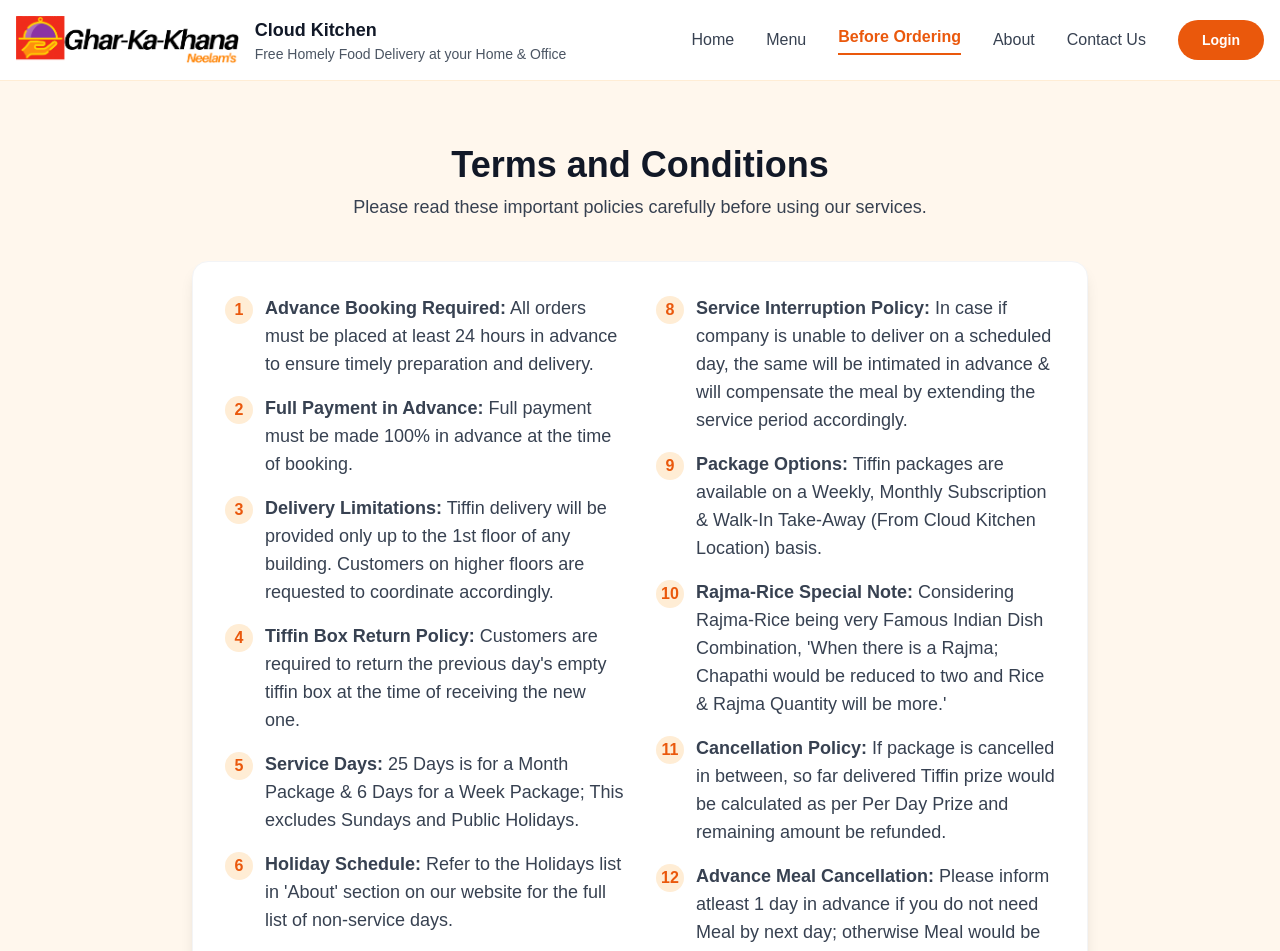
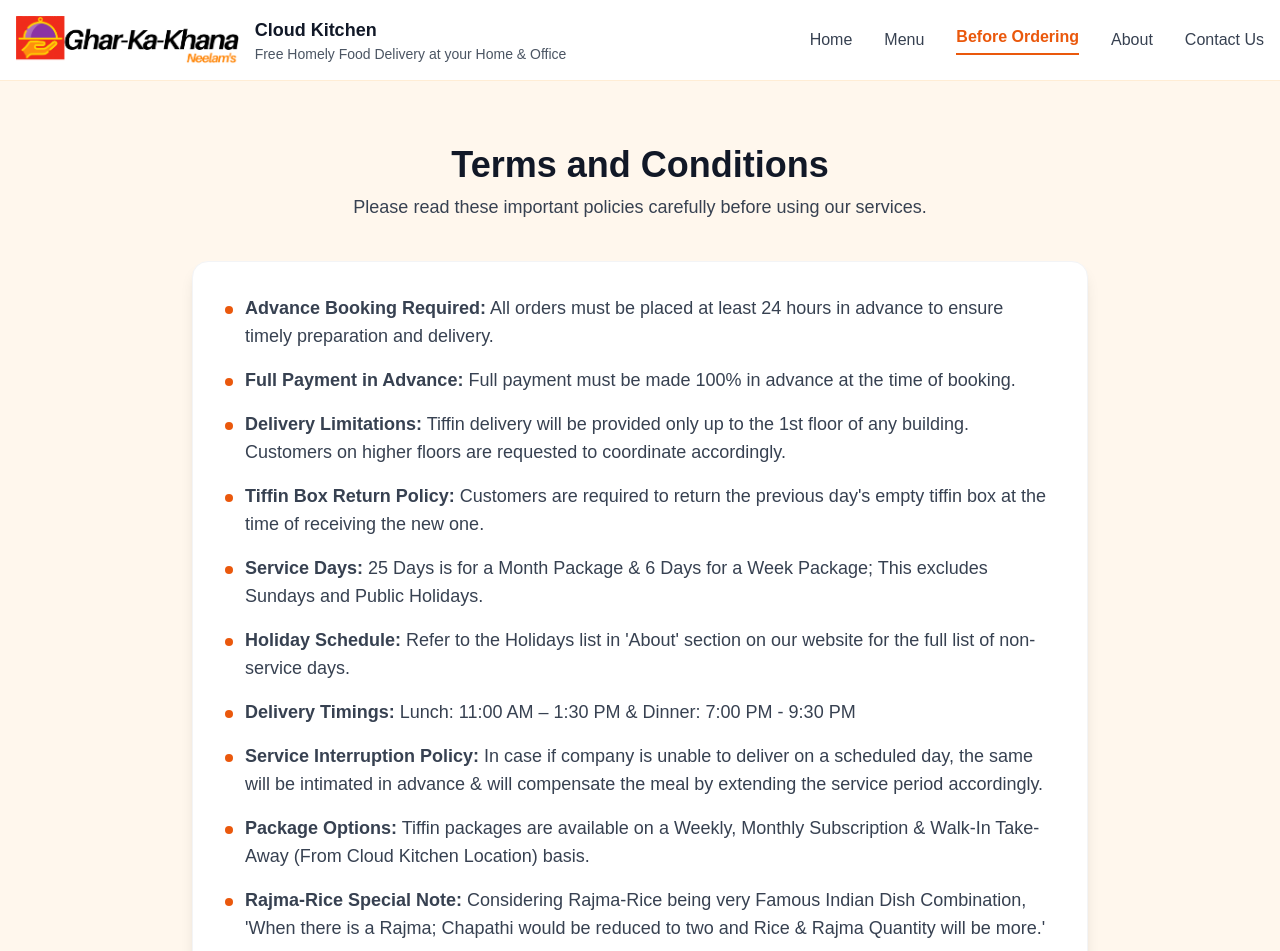
Before and after one commit to rev2607/GharKaKhana_redesign, a Next.js app: page /before-ordering in a window 1280 px wide. Shown: the top 951 px of the page. Built offline with nearby package versions, Linux system fonts and the light colour scheme.

Commit message:
updates in page.tsx

```diff
--- a/app/about/page.tsx
+++ b/app/about/page.tsx
@@ -34,9 +34,7 @@ export default function AboutPage() {
               <Link href="/contact" className="text-gray-700 hover:text-orange-600 font-medium transition-colors">
                 Contact Us
               </Link>
-              <Button className="bg-orange-600 hover:bg-orange-700 text-white px-6 py-2 rounded-full font-semibold">
-                Login
-              </Button>
+
             </nav>
           </div>
         </div>
@@ -256,7 +254,7 @@ export default function AboutPage() {
                 alt="Ghar-Ka-Khana Logo"
                 width={200}
                 height={60}
-                className="h-12 w-auto mb-4 brightness-0 invert"
+                className="h-16 w-auto mb-4"
               />
               <p className="text-gray-300 mb-6 max-w-md">
                 Delicious home-cooked meals delivered to your doorstep daily. Taste the love in every bite.
--- a/app/before-ordering/page.tsx
+++ b/app/before-ordering/page.tsx
@@ -33,9 +33,7 @@ export default function BeforeOrderingPage() {
               <Link href="/contact" className="text-gray-700 hover:text-orange-600 font-medium transition-colors">
                 Contact Us
               </Link>
-              <Button className="bg-orange-600 hover:bg-orange-700 text-white px-6 py-2 rounded-full font-semibold">
-                Login
-              </Button>
+
             </nav>
           </div>
         </div>
@@ -52,101 +50,95 @@ export default function BeforeOrderingPage() {
 
             {/* Main White Card */}
             <div className="bg-white rounded-2xl shadow-lg p-8 border border-gray-100">
-              <div className="grid md:grid-cols-2 gap-8">
-                {/* Left Column */}
               <div className="space-y-4">
                 <div className="flex items-start space-x-3">
-                    <div className="bg-orange-100 text-orange-600 w-7 h-7 rounded-full flex items-center justify-center text-base font-bold flex-shrink-0 mt-0.5">1</div>
+                  <div className="w-2 h-2 bg-orange-600 rounded-full flex-shrink-0 mt-3"></div>
                   <div>
                     <p className="text-gray-700 text-lg"><span className="font-bold">Advance Booking Required:</span> All orders must be placed at least 24 hours in advance to ensure timely preparation and delivery.</p>
                   </div>
                 </div>
 
                 <div className="flex items-start space-x-3">
-                    <div className="bg-orange-100 text-orange-600 w-7 h-7 rounded-full flex items-center justify-center text-base font-bold flex-shrink-0 mt-0.5">2</div>
+                  <div className="w-2 h-2 bg-orange-600 rounded-full flex-shrink-0 mt-3"></div>
                   <div>
                     <p className="text-gray-700 text-lg"><span className="font-bold">Full Payment in Advance:</span> Full payment must be made 100% in advance at the time of booking.</p>
                   </div>
                 </div>
 
                 <div className="flex items-start space-x-3">
-                    <div className="bg-orange-100 text-orange-600 w-7 h-7 rounded-full flex items-center justify-center text-base font-bold flex-shrink-0 mt-0.5">3</div>
+                  <div className="w-2 h-2 bg-orange-600 rounded-full flex-shrink-0 mt-3"></div>
                   <div>
                     <p className="text-gray-700 text-lg"><span className="font-bold">Delivery Limitations:</span> Tiffin delivery will be provided only up to the 1st floor of any building. Customers on higher floors are requested to coordinate accordingly.</p>
                   </div>
                 </div>
 
                 <div className="flex items-start space-x-3">
-                    <div className="bg-orange-100 text-orange-600 w-7 h-7 rounded-full flex items-center justify-center text-base font-bold flex-shrink-0 mt-0.5">4</div>
+                  <div className="w-2 h-2 bg-orange-600 rounded-full flex-shrink-0 mt-3"></div>
                   <div>
                     <p className="text-gray-700 text-lg"><span className="font-bold">Tiffin Box Return Policy:</span> Customers are required to return the previous day's empty tiffin box at the time of receiving the new one.</p>
                   </div>
                 </div>
 
                 <div className="flex items-start space-x-3">
-                    <div className="bg-orange-100 text-orange-600 w-7 h-7 rounded-full flex items-center justify-center text-base font-bold flex-shrink-0 mt-0.5">5</div>
+                  <div className="w-2 h-2 bg-orange-600 rounded-full flex-shrink-0 mt-3"></div>
                   <div>
                     <p className="text-gray-700 text-lg"><span className="font-bold">Service Days:</span> 25 Days is for a Month Package & 6 Days for a Week Package; This excludes Sundays and Public Holidays.</p>
                   </div>
                 </div>
 
                 <div className="flex items-start space-x-3">
-                    <div className="bg-orange-100 text-orange-600 w-7 h-7 rounded-full flex items-center justify-center text-base font-bold flex-shrink-0 mt-0.5">6</div>
+                  <div className="w-2 h-2 bg-orange-600 rounded-full flex-shrink-0 mt-3"></div>
                   <div>
                     <p className="text-gray-700 text-lg"><span className="font-bold">Holiday Schedule:</span> Refer to the Holidays list in 'About' section on our website for the full list of non-service days.</p>
                   </div>
                 </div>
 
                 <div className="flex items-start space-x-3">
-                    <div className="bg-orange-100 text-orange-600 w-7 h-7 rounded-full flex items-center justify-center text-base font-bold flex-shrink-0 mt-0.5">7</div>
+                  <div className="w-2 h-2 bg-orange-600 rounded-full flex-shrink-0 mt-3"></div>
                   <div>
                     <p className="text-gray-700 text-lg"><span className="font-bold">Delivery Timings:</span> Lunch: 11:00 AM – 1:30 PM & Dinner: 7:00 PM - 9:30 PM</p>
                   </div>
                 </div>
-                </div>
 
-                {/* Right Column */}
-                <div className="space-y-4">
                 <div className="flex items-start space-x-3">
-                    <div className="bg-orange-100 text-orange-600 w-7 h-7 rounded-full flex items-center justify-center text-base font-bold flex-shrink-0 mt-0.5">8</div>
+                  <div className="w-2 h-2 bg-orange-600 rounded-full flex-shrink-0 mt-3"></div>
                   <div>
                     <p className="text-gray-700 text-lg"><span className="font-bold">Service Interruption Policy:</span> In case if company is unable to deliver on a scheduled day, the same will be intimated in advance & will compensate the meal by extending the service period accordingly.</p>
                   </div>
                 </div>
 
                 <div className="flex items-start space-x-3">
-                    <div className="bg-orange-100 text-orange-600 w-7 h-7 rounded-full flex items-center justify-center text-base font-bold flex-shrink-0 mt-0.5">9</div>
+                  <div className="w-2 h-2 bg-orange-600 rounded-full flex-shrink-0 mt-3"></div>
                   <div>
                     <p className="text-gray-700 text-lg"><span className="font-bold">Package Options:</span> Tiffin packages are available on a Weekly, Monthly Subscription & Walk-In Take-Away (From Cloud Kitchen Location) basis.</p>
                   </div>
                 </div>
 
                 <div className="flex items-start space-x-3">
-                    <div className="bg-orange-100 text-orange-600 w-7 h-7 rounded-full flex items-center justify-center text-base font-bold flex-shrink-0 mt-0.5">10</div>
+                  <div className="w-2 h-2 bg-orange-600 rounded-full flex-shrink-0 mt-3"></div>
                   <div>
                     <p className="text-gray-700 text-lg"><span className="font-bold">Rajma-Rice Special Note:</span> Considering Rajma-Rice being very Famous Indian Dish Combination, 'When there is a Rajma; Chapathi would be reduced to two and Rice & Rajma Quantity will be more.'</p>
                   </div>
                 </div>
 
                 <div className="flex items-start space-x-3">
-                    <div className="bg-orange-100 text-orange-600 w-7 h-7 rounded-full flex items-center justify-center text-base font-bold flex-shrink-0 mt-0.5">11</div>
+                  <div className="w-2 h-2 bg-orange-600 rounded-full flex-shrink-0 mt-3"></div>
                   <div>
                     <p className="text-gray-700 text-lg"><span className="font-bold">Cancellation Policy:</span> If package is cancelled in between, so far delivered Tiffin prize would be calculated as per Per Day Prize and remaining amount be refunded.</p>
                   </div>
                 </div>
 
                 <div className="flex items-start space-x-3">
-                    <div className="bg-orange-100 text-orange-600 w-7 h-7 rounded-full flex items-center justify-center text-base font-bold flex-shrink-0 mt-0.5">12</div>
+                  <div className="w-2 h-2 bg-orange-600 rounded-full flex-shrink-0 mt-3"></div>
                   <div>
                     <p className="text-gray-700 text-lg"><span className="font-bold">Advance Meal Cancellation:</span> Please inform atleast 1 day in advance if you do not need Meal by next day; otherwise Meal would be calculated for the day.</p>
                   </div>
                 </div>
 
                 <div className="flex items-start space-x-3">
-                    <div className="bg-orange-100 text-orange-600 w-7 h-7 rounded-full flex items-center justify-center text-base font-bold flex-shrink-0 mt-0.5">13</div>
+                  <div className="w-2 h-2 bg-orange-600 rounded-full flex-shrink-0 mt-3"></div>
                   <div>
                     <p className="text-gray-700 text-lg"><span className="font-bold">Single Delivery Charge:</span> ₹9/- would be additional charge if 1-Single Delivery Ordered</p>
-                    </div>
                   </div>
                 </div>
               </div>
@@ -185,7 +177,7 @@ export default function BeforeOrderingPage() {
                 alt="Ghar-Ka-Khana Logo"
                 width={200}
                 height={60}
-                className="h-12 w-auto mb-4 brightness-0 invert"
+                className="h-16 w-auto mb-4"
               />
               <p className="text-gray-300 mb-6 max-w-md">
                 Delicious home-cooked meals delivered to your doorstep daily. Taste the love in every bite.
--- a/app/contact/page.tsx
+++ b/app/contact/page.tsx
@@ -36,9 +36,7 @@ export default function ContactPage() {
               <Link href="/contact" className="text-orange-600 font-semibold border-b-2 border-orange-600 pb-1">
                 Contact Us
               </Link>
-              <Button className="bg-orange-600 hover:bg-orange-700 text-white px-6 py-2 rounded-full font-semibold">
-                Login
-              </Button>
+
             </nav>
           </div>
         </div>
@@ -248,7 +246,7 @@ export default function ContactPage() {
                 alt="Ghar-Ka-Khana Logo"
                 width={200}
                 height={60}
-                className="h-12 w-auto mb-4 brightness-0 invert"
+                className="h-16 w-auto mb-4"
               />
               <p className="text-gray-300 mb-6 max-w-md">
                 Delicious home-cooked meals delivered to your doorstep daily. Taste the love in every bite.
--- a/app/menu/page.tsx
+++ b/app/menu/page.tsx
@@ -35,9 +35,7 @@ export default function MenuPage() {
               <Link href="/#contact" className="text-gray-700 hover:text-orange-600 font-medium transition-colors">
                 Contact Us
               </Link>
-              <Button className="bg-orange-600 hover:bg-orange-700 text-white px-6 py-2 rounded-full font-semibold">
-                Login
-              </Button>
+
             </nav>
           </div>
         </div>
@@ -387,7 +385,7 @@ export default function MenuPage() {
                 alt="Ghar-Ka-Khana Logo"
                 width={200}
                 height={60}
-                className="h-12 w-auto mb-4 brightness-0 invert"
+                className="h-16 w-auto mb-4"
               />
               <p className="text-gray-300 mb-6 max-w-md">
                 Delicious home-cooked meals delivered to your doorstep daily. Taste the love in every bite.
--- a/app/page.tsx
+++ b/app/page.tsx
@@ -35,9 +35,7 @@ export default function HomePage() {
               <Link href="/contact" className="text-gray-700 hover:text-orange-600 font-medium transition-colors">
                 Contact Us
               </Link>
-              <Button className="bg-orange-600 hover:bg-orange-700 text-white px-6 py-2 rounded-full font-semibold">
-                Login
-              </Button>
+
             </nav>
           </div>
         </div>
```
Lines whose indentation alone changed are shown as unchanged.
